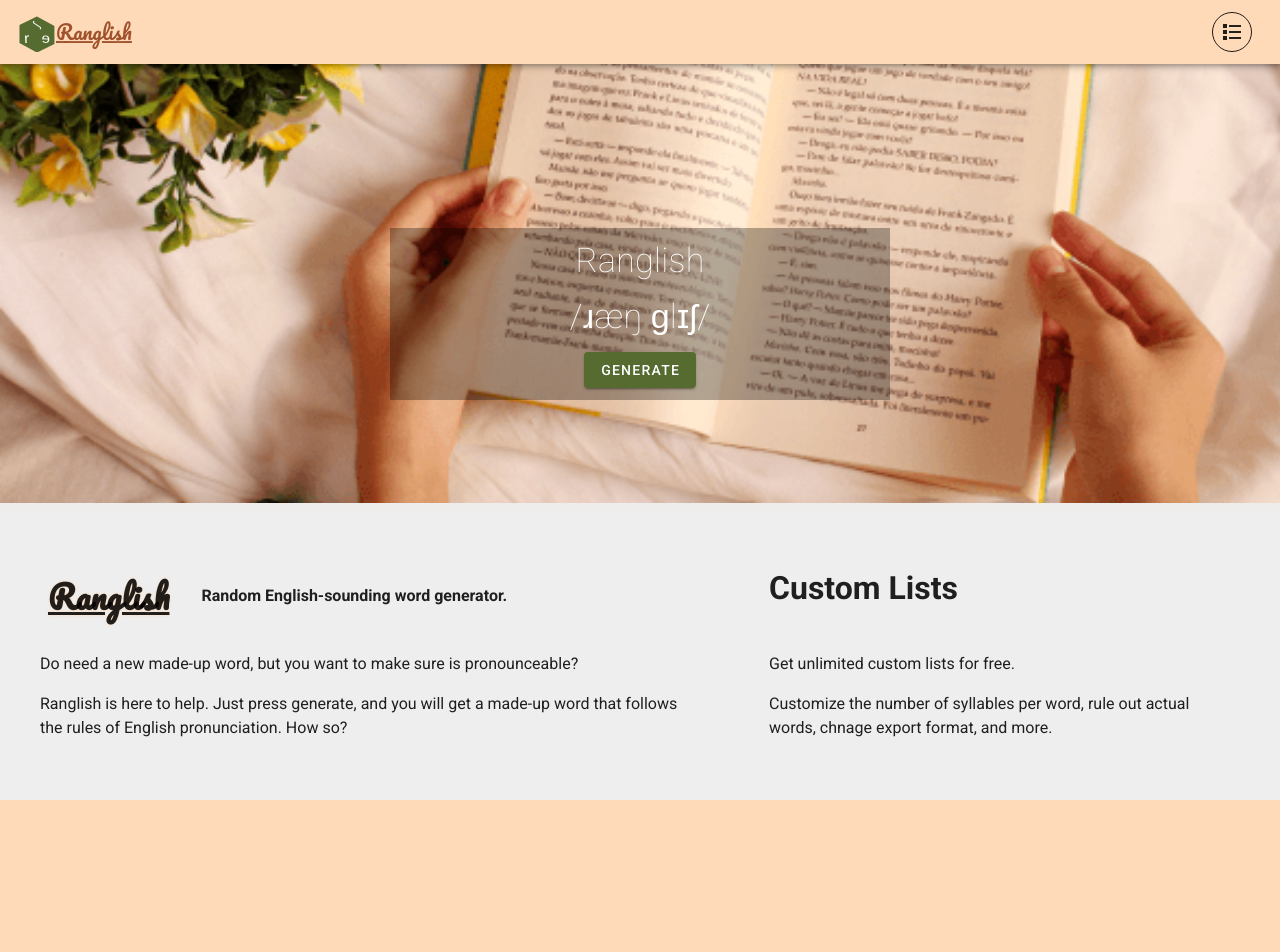
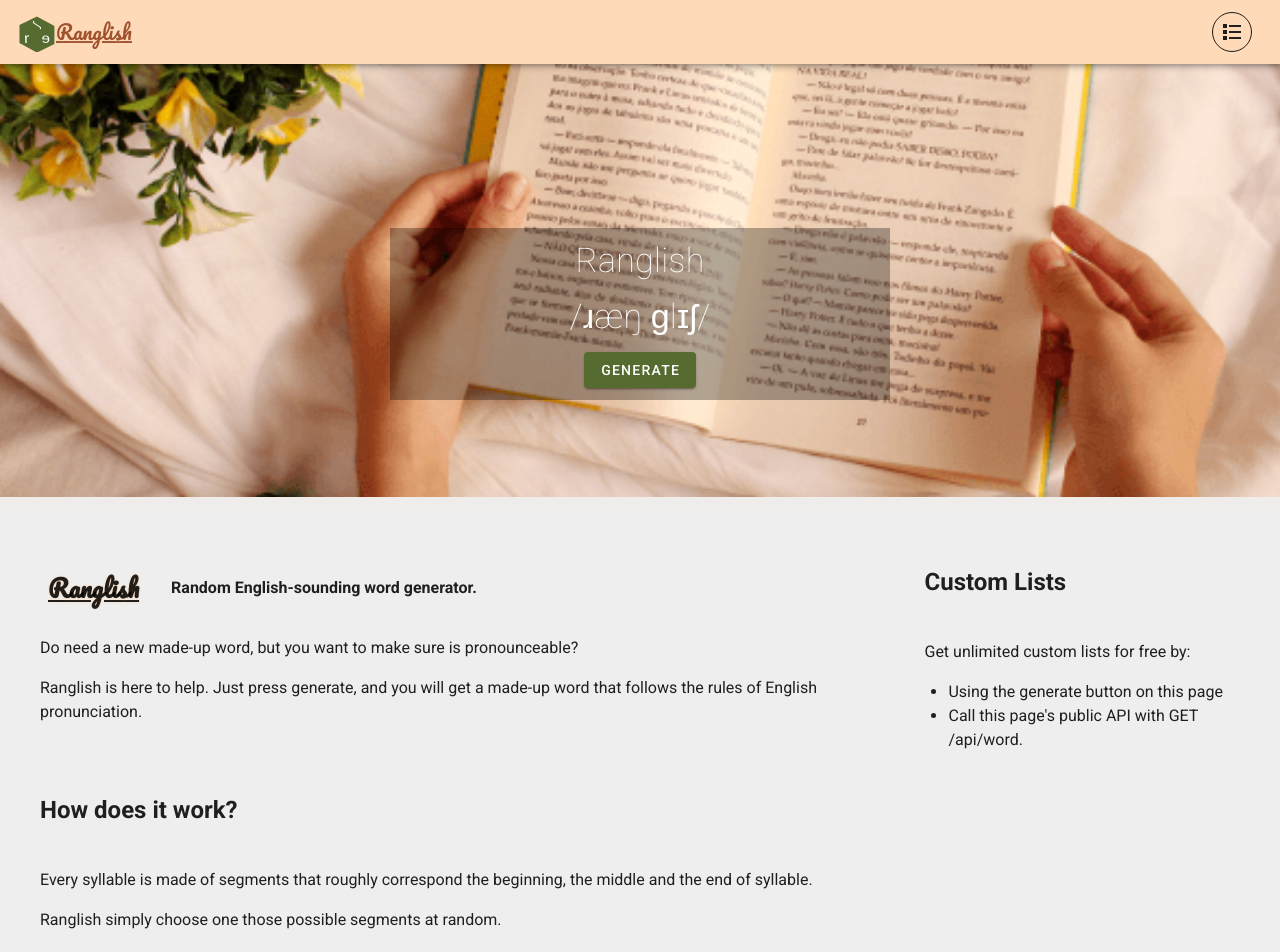
Before and after one commit to FrederickRoman/Ranglish, a Vue app: page / in a window 1280 px wide. Shown: the top 952 px of the page. Before the commit the page ends 800 px from the top, so only its background shows below. Built offline with nearby package versions, Linux system fonts and the light colour scheme.

Commit message:
feat(RanglishDescriptionSection): Add content introducing how it works and its public api.

```diff
--- a/src/components/content/RanglishDescriptionSection.vue
+++ b/src/components/content/RanglishDescriptionSection.vue
@@ -1,8 +1,11 @@
 <template >
+  <section>
     <div class="d-lg-flex">
       <div class="mx-4">
         <div class="d-flex mx-4 mb-6">
-        <h1 class="d-flex justify-center align-center mx-4 ranglish_brand-font">
+          <h1
+            class="d-flex justify-center align-center mx-4 ranglish_brand-font"
+          >
             Ranglish
           </h1>
           <h4 class="d-flex justify-center align-center subheading mx-4">
@@ -16,28 +19,45 @@
           </p>
           <p>
             Ranglish is here to help. Just press generate, and you will get a
-          made-up word that follows the rules of English pronunciation. How so?
+            made-up word that follows the rules of English pronunciation.
           </p>
         </div>
       </div>
       <v-divider class="mb-6" color="primary"></v-divider>
       <div class="">
         <div class="d-flex mx-4 mb-6">
-        <h1 class="d-flex justify-center align-center mx-6">Custom Lists</h1>
+          <h2 class="d-flex justify-center align-center mx-6">Custom Lists</h2>
         </div>
         <div class="ma-10">
-        <p>Get unlimited custom lists for free.</p>
-        <p>
-          Customize the number of syllables per word, rule out actual words,
-          chnage export format, and more.
-        </p>
+          <p>Get unlimited custom lists for free by:</p>
+          <ul>
+            <li>Using the generate button on this page</li>
+            <li>Call this page's public API with GET /api/word.</li>
+          </ul>
         </div>
       </div>
     </div>
+    <div class="d-lg-flex">
+      <div class="">
+        <div class="d-flex mx-4 mb-6">
+          <h2 class="d-flex justify-center align-center mx-6">
+            How does it work?
+          </h2>
+        </div>
+        <div class="ma-10">
+          <p>
+            Every syllable is made of segments that roughly correspond the
+            beginning, the middle and the end of syllable.
+          </p>
+          <p>Ranglish simply choose one those possible segments at random.</p>
+        </div>
+      </div>
+    </div>
+  </section>
 </template>
 
  <style lang="scss" scoped>
-@use '@/styles/fonts/_fonts.scss';
+@use "@/styles/fonts/_fonts.scss";
 
 .ranglish_brand-font {
   @include fonts.logo_text;
```
Lines whose indentation alone changed are shown as unchanged.
